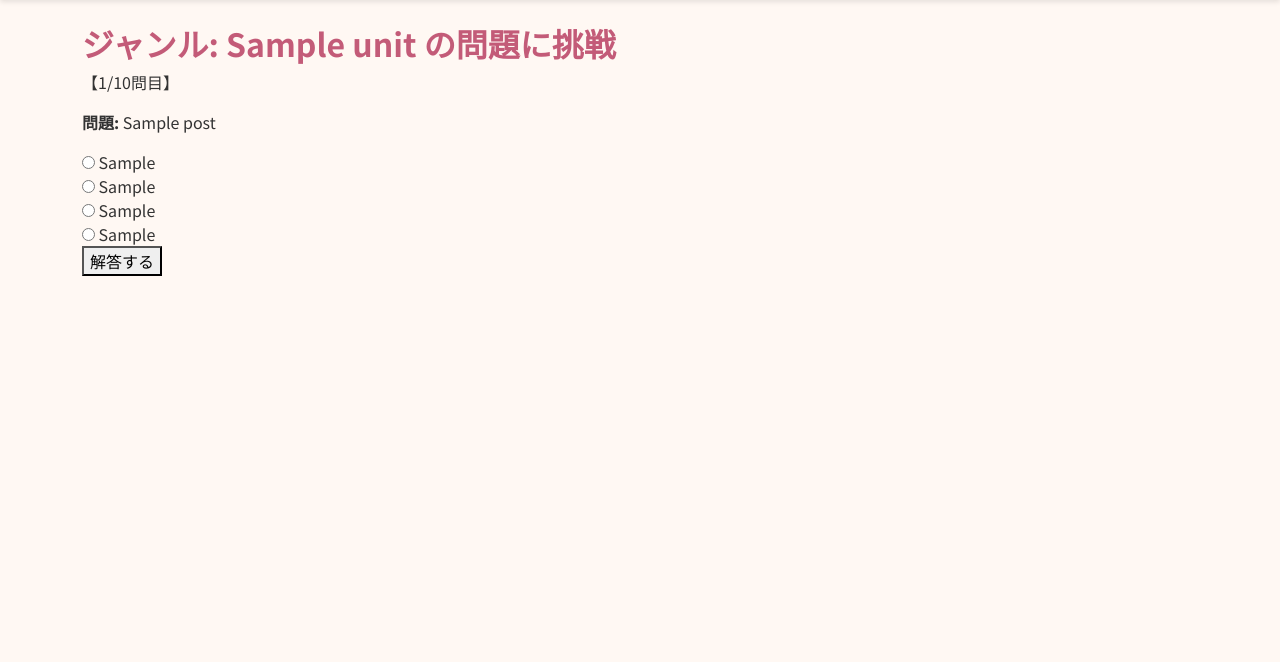
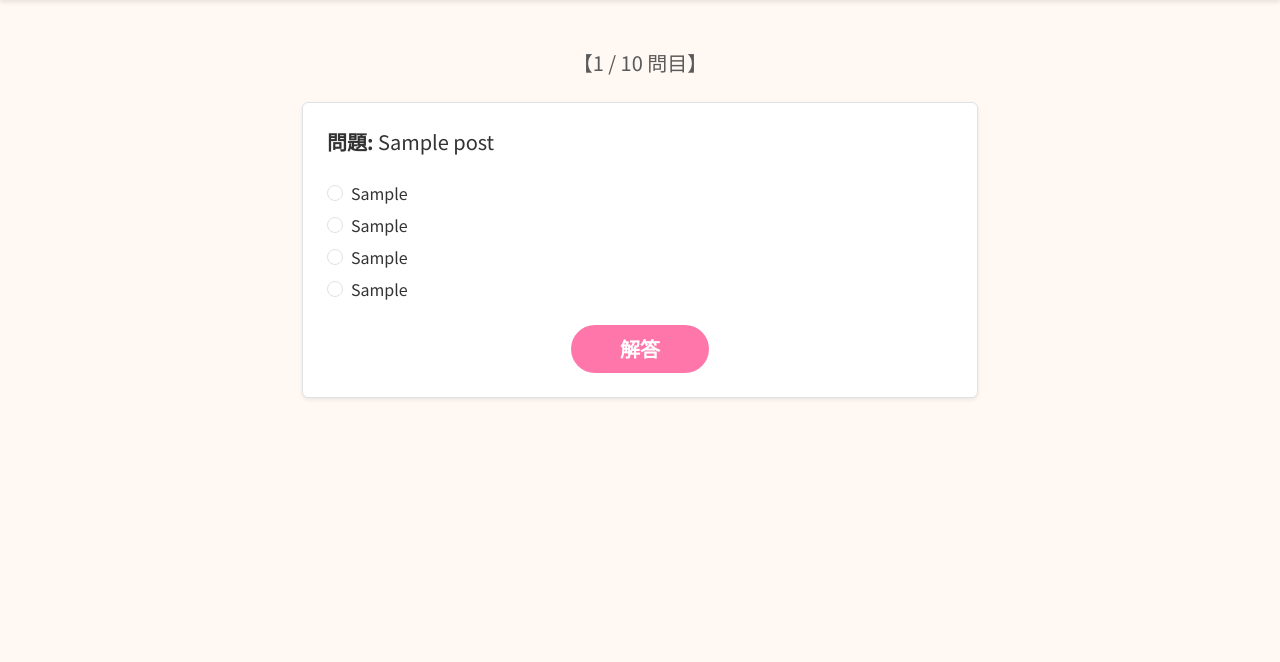
Before and after one commit to taipiwiq/beta, a Python web app: template beta/quiz_app/templates/quiz.html in a window 1280 px wide. Shown: the part 68-730 px from the top of the page. Run offline with Jinja, Linux system fonts and the light colour scheme; the template is opened without the code that fills it: most values are stand-ins (such as "Sample title", 1, 10 or a date in 2020).

Commit message:
Update quiz.html

```diff
--- a/beta/quiz_app/templates/quiz.html
+++ b/beta/quiz_app/templates/quiz.html
@@ -1,18 +1,38 @@
 {% extends "base.html" %}
 {% block content %}
 
-<h2>ジャンル: {{ unit.name }} の問題に挑戦</h2>
-<p>【{{ current_number }}/{{ total }}問目】</p>
+<div class="container py-4" style="max-width: 700px;">
+  <div class="mb-4">
+<!--     <h2 class="text-center text-primary">{{ unit.name }} の問題に挑戦！</h2> -->
+    <p class="text-center fs-5 text-muted">【{{ current_number }} / {{ total }} 問目】</p>
+  </div>
 
-<form method="POST" action="{{ url_for('quiz.answer', post_id=post.id) }}">
-  <p><strong>問題:</strong> {{ post.question }}</p>
+  <form method="POST" action="{{ url_for('quiz.answer', post_id=post.id) }}" class="p-4 border rounded shadow-sm bg-white">
+    <p class="fs-5 mb-4"><strong>問題:</strong> {{ post.question }}</p>
 
-  <label><input type="radio" name="selected" value="{{ post.select1 }}" required> {{ post.select1 }}</label><br>
-  <label><input type="radio" name="selected" value="{{ post.select2 }}"> {{ post.select2 }}</label><br>
-  <label><input type="radio" name="selected" value="{{ post.select3 }}"> {{ post.select3 }}</label><br>
-  <label><input type="radio" name="selected" value="{{ post.select4 }}"> {{ post.select4 }}</label><br>
+    <div class="form-check mb-2">
+      <input class="form-check-input" type="radio" name="selected" id="option1" value="{{ post.select1 }}" required>
+      <label class="form-check-label" for="option1">{{ post.select1 }}</label>
+    </div>
+    <div class="form-check mb-2">
+      <input class="form-check-input" type="radio" name="selected" id="option2" value="{{ post.select2 }}">
+      <label class="form-check-label" for="option2">{{ post.select2 }}</label>
+    </div>
+    <div class="form-check mb-2">
+      <input class="form-check-input" type="radio" name="selected" id="option3" value="{{ post.select3 }}">
+      <label class="form-check-label" for="option3">{{ post.select3 }}</label>
+    </div>
+    <div class="form-check mb-4">
+      <input class="form-check-input" type="radio" name="selected" id="option4" value="{{ post.select4 }}">
+      <label class="form-check-label" for="option4">{{ post.select4 }}</label>
+    </div>
 
-  <button type="submit">解答する</button>
-</form>
+    <div class="text-center">
+      <button type="submit" class="btn btn-lg btn-pink rounded-pill px-5" style="background-color: #ff77aa; color: white;">
+        解答
+      </button>
+    </div>
+  </form>
+</div>
 
 {% endblock %}
```
